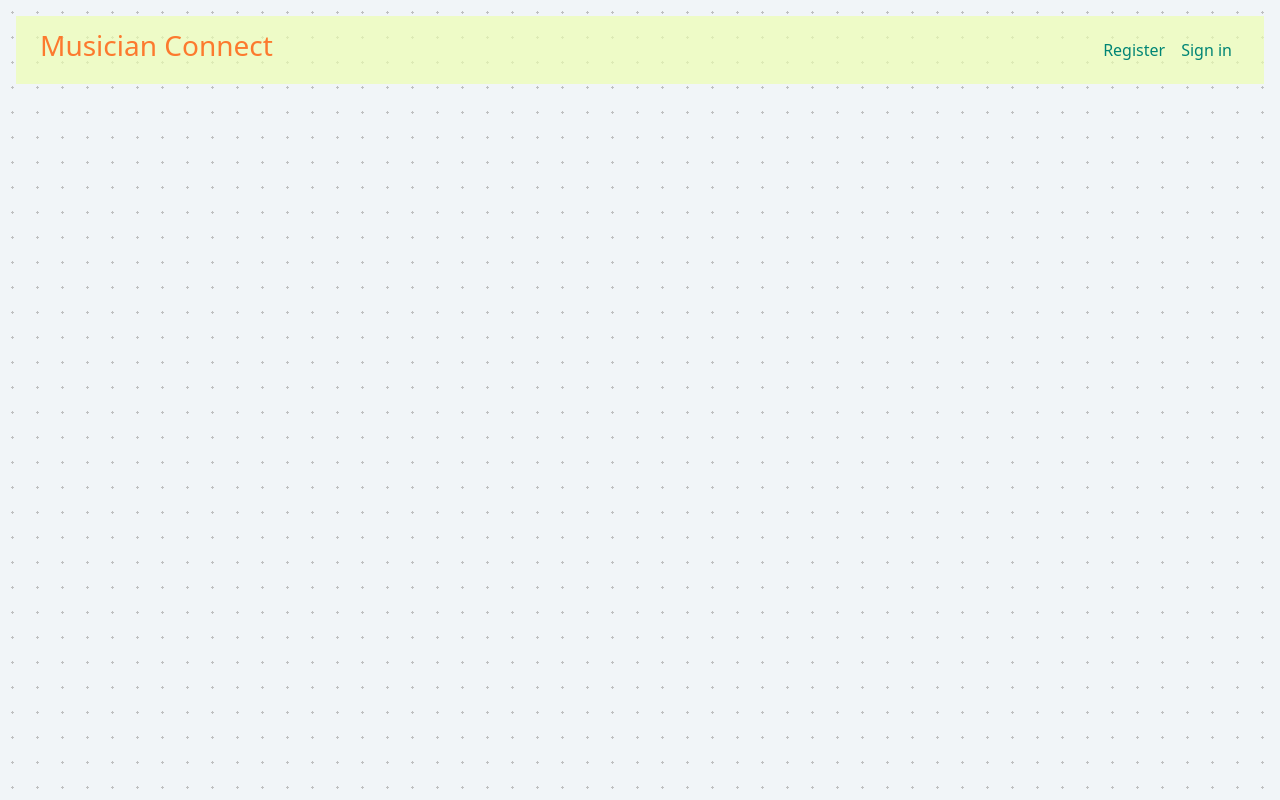
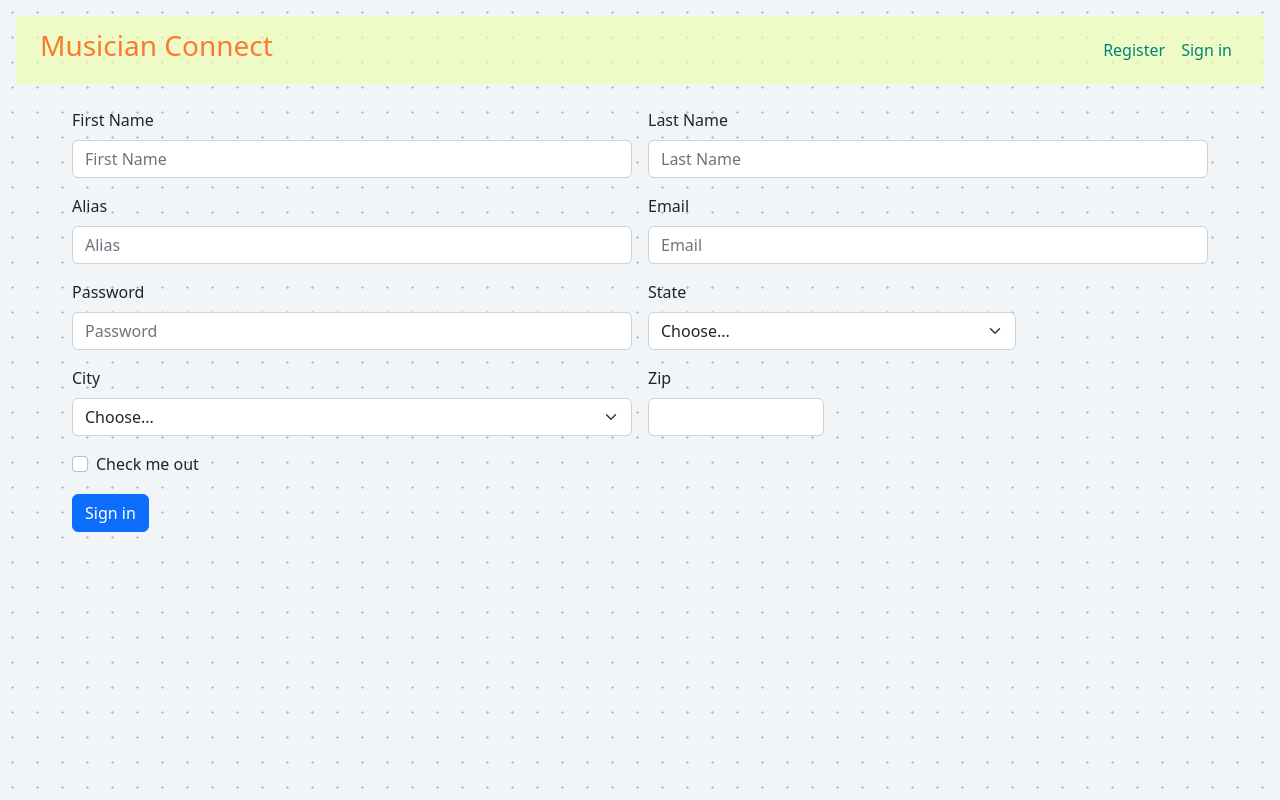
Before and after one commit to MikeRock51/Musician_Connect, a React (Create React App) app in the folder frontend/: page /register in a window 1280 px wide. Built offline with nearby package versions, Linux system fonts and the light colour scheme.

Commit message:
Add registration page

```diff
--- a/frontend/src/components/App.js
+++ b/frontend/src/components/App.js
@@ -2,6 +2,7 @@ import 'bootstrap/dist/css/bootstrap.css';
 import 'bootstrap/dist/js/bootstrap.bundle.js';
 import Home from "./pages/Home";
 import Navbar from './Navbar';
+import Signup from "./pages/Signup";
 import { BrowserRouter as Router, Route, Routes } from "react-router-dom";
 
 function App() {
@@ -13,6 +14,7 @@ function App() {
         </div>
         <Routes>
           <Route path='/' element={<Home />} />
+          <Route path='/register' element={<Signup />} />
         </Routes>
       </div>
     </Router>
--- a/frontend/src/components/Form.jsx
+++ /dev/null
@@ -1,3 +0,0 @@
-function Form(props) {
-
-}
--- a/frontend/src/components/Navbar.jsx
+++ b/frontend/src/components/Navbar.jsx
@@ -5,9 +5,9 @@ import 'bootstrap/dist/js/bootstrap.bundle.js';
 
 function Navbar() {
     return (
-        <nav className="navbar navbar-expand-lg">
+        <nav className="navbar navbar-expand-lg mb-4">
             <div className="container-fluid">
-                <a className="navbar-brand" href="#">
+                <a className="navbar-brand" href="/">
                     <h3 className='cinnabar'>Musician Connect</h3>
                 </a>
                 <button
@@ -25,7 +25,7 @@ function Navbar() {
                 <div className="collapse navbar-collapse" id="navbarTogglerDemo03">
                     <ul className="navbar-nav ms-auto me-0 mb-2 mb-lg-0">
                         <li className="nav-item">
-                            <a className="nav-link active hover" aria-current="page" href="#">
+                            <a className="nav-link active hover" aria-current="page" href="/register">
                                 Register
                             </a>
                         </li>
@@ -35,17 +35,6 @@ function Navbar() {
                             </a>
                         </li>
                     </ul>
-                    {/* <form className="d-flex" role="search">
-                        <input
-                            className="form-control me-2"
-                            type="search"
-                            placeholder="Search"
-                            aria-label="Search"
-                        />
-                        <button className="btn btn-outline-success" type="submit">
-                            Search
-                        </button>
-                    </form> */}
                 </div>
             </div>
         </nav>
--- a/frontend/src/components/pages/Signup.jsx
+++ b/frontend/src/components/pages/Signup.jsx
@@ -1,7 +1,59 @@
 import Navbar from "../Navbar";
 
 function Signup() {
-
+    return (
+        <form className="row g-3 mx-5">
+            <div className="col-md-6">
+                <label for='autoSizingInput' className="form-label">First Name</label>
+                <input type="text" name="fName" className="form-control" id="autoSizingInput" placeholder="First Name" required />
+            </div>
+            <div className="col-md-6">
+                <label for='autoSizingInput' className="form-label">Last Name</label>
+                <input type="text" name='lName' className="form-control" id="autoSizingInput" placeholder="Last Name" required />
+            </div>
+            <div className="col-md-6">
+                <label for='autoSizingInput' className="form-label">Alias</label>
+                <input type="text" name="alias" className="form-control" id="autoSizingInput" placeholder="Alias" />
+            </div>
+            <div className="col-md-6">
+                <label for="inputEmail4" className="form-label">Email</label>
+                <input type="email" className="form-control" id="inputEmail4" placeholder="Email" />
+            </div>
+            <div className="col-md-6">
+                <label for="inputPassword4" className="form-label">Password</label>
+                <input type="password" name="password" className="form-control" id="inputPassword4" placeholder="Password" />
+            </div>
+            <div className="col-md-4">
+                <label for="inputState" className="form-label">State</label>
+                <select id="inputState" className="form-select">
+                    <option selected>Choose...</option>
+                    <option>Abuja</option>
+                </select>
+            </div>
+            <div className="col-md-6">
+                <label for="inputCity" className="form-label">City</label>
+                <select id="inputState" className="form-select">
+                    <option selected>Choose...</option>
+                    <option>Dustse-Alhaji</option>
+                </select>
+            </div>
+            <div className="col-md-2">
+                <label for="inputZip" className="form-label">Zip</label>
+                <input type="text" className="form-control" id="inputZip" />
+            </div>
+            <div className="col-12">
+                <div className="form-check">
+                    <input className="form-check-input" type="checkbox" id="gridCheck" />
+                    <label className="form-check-label" for="gridCheck">
+                        Check me out
+                    </label>
+                </div>
+            </div>
+            <div className="col-12">
+                <button type="submit" className="btn btn-primary">Sign in</button>
+            </div>
+        </form>
+    )
 }
 
 export default Signup;
```
